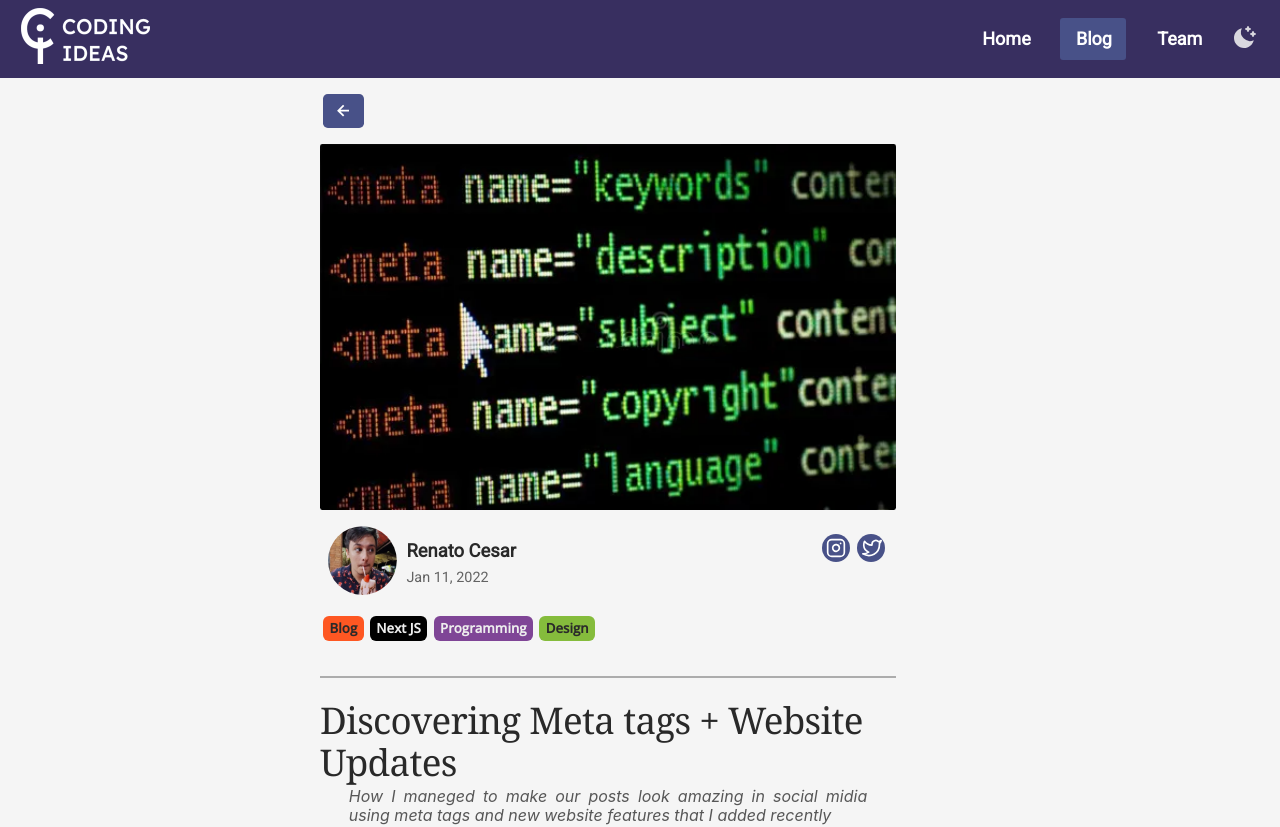
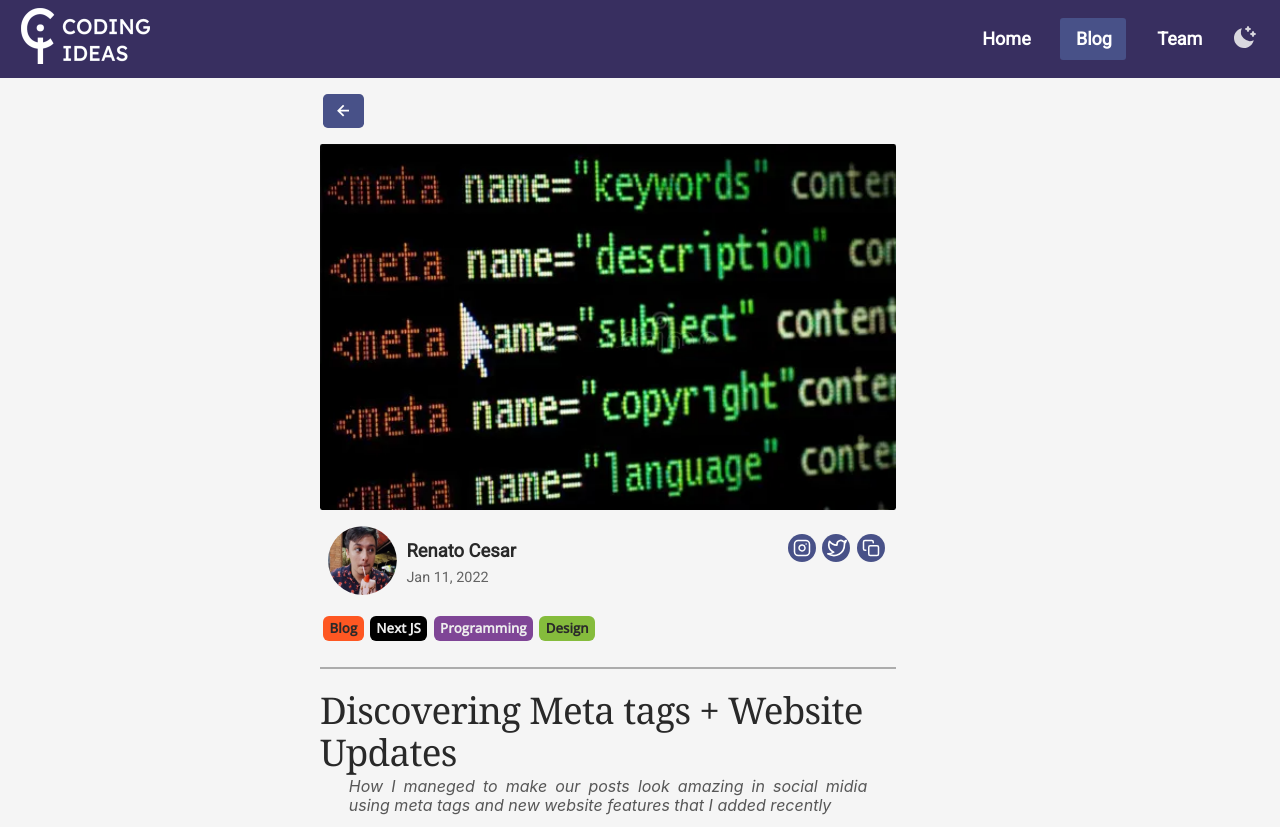
Before and after one commit to RenatoCesarF/back-to-pixels, a Next.js app: page /blog/discovering-meta-tags-plus-website-uptades in a window 1280 px wide. Shown: the top 827 px of the page. Built offline with nearby package versions, Linux system fonts and the light colour scheme.

Commit message:
🚧 Working on internal post information and bubble

```diff
--- a/components/ActionIconButton.tsx
+++ b/components/ActionIconButton.tsx
@@ -35,7 +35,7 @@ const ActionIconButton: React.FC<ActionIconButtonProps> = (props:ActionIconButto
         <div
             onClick={() => props.onClick()}
             className="action-button-div"
-            style={{ height: divSize, width: divSize}}>
+            style={{ height: divSize, width: divSize, padding: "5px"}}>
             {getActionIcon(props.icon)}
         </div>
     );
--- a/components/InternPostInformation.tsx
+++ b/components/InternPostInformation.tsx
@@ -1,25 +1,35 @@
 import Link from "next/link";
-import { useRouter } from "next/router";
-import Author from "../classes/authorType";
-import Category from "../classes/category";
+import { useEffect, useState } from "react";
+import Post from "../classes/postType";
 import { formateDate } from "../utils/formateDate";
 import ActionIconButton, { ActionButtonIcon } from "./ActionIconButton";
 import ListOfCategories from "./ListCategories";
+import WEB_SITE_INFO from '../utils/webSiteInfo';
+import { m } from "framer-motion";
+import copyToClipboard from "../utils/copyToClipBoard";
 
 const authorImageSize: string ="4.3em";
 const instagramURL: string = "https://www.instagram.com";
 const twitterURL: string = "https://www.twitter.com";
 
-interface IPost{author: Author, publishDate: string, postSlug: string, categories: Array<Category>}
+interface InternPostInformationProps{post: Post}
 
 
-const InternPostInformation: React.FC<IPost> = (postInfo: IPost) =>{
+const InternPostInformation: React.FC<InternPostInformationProps> = ({post}:InternPostInformationProps) =>{
+    const [isShareApiAvailable, setIsShareApiAvailable] = useState(false);
+    const shareURL = `${WEB_SITE_INFO.DEFAULT_URL}/blog/${post.slug}`
+    const autorRedirectLink: string = `/team/${post.author.key}`;
+    const formatedDate: string = formateDate(post.date);
 
-    const redirectToInstagram = () => window.open(`${instagramURL}/${postInfo.author.instagram}/`);
-    const redirectToTwitter = () => window.open(`${twitterURL}/${postInfo.author.twitter}/`);
+    const redirectToInstagram = () => window.open(`${instagramURL}/${post.author.instagram}/`);
+    const redirectToTwitter = () => window.open(`${twitterURL}/${post.author.twitter}/`);
+    const openShareWindow = () => window.navigator.share({title:post.title,text: post.excerpt,url:shareURL});
+    const copyPostLink = () => copyToClipboard(shareURL);
 
-    const autorRedirectLink: string = `/team/${postInfo.author.key}`;
-    const formatedDate: string = formateDate(postInfo.publishDate);
+
+    useEffect(() => {
+        setIsShareApiAvailable(!!window.navigator.share);
+    }, []);
 
     return(
         <>
@@ -33,15 +43,15 @@ const InternPostInformation: React.FC<IPost> = (postInfo: IPost) =>{
                                 width={authorImageSize}
                                 height={authorImageSize}
                                 style={{height: authorImageSize, width: authorImageSize}}
-                                alt={`${postInfo.author.name} image`}
-                                src={postInfo.author.image_path}>
+                                alt={`${post.author.name} image`}
+                                src={post.author.image_path}>
                             </img>
                         </Link>
                     </div>
                     {/* NAME AND PUBLISH DATE */}
                     <div className="author-name-and-date">
                         <Link href={autorRedirectLink}>
-                            <p className="post-info-author-name">{postInfo.author.name}</p>
+                            <p className="post-info-author-name">{post.author.name}</p>
                         </Link>
                         <p className="post-info-publish-date">{formatedDate}</p>
                     </div>
@@ -49,13 +59,19 @@ const InternPostInformation: React.FC<IPost> = (postInfo: IPost) =>{
                 <div className="post-info-buttons">
                     <ActionIconButton icon={ActionButtonIcon.Instagram} onClick={redirectToInstagram}/>
                     <ActionIconButton icon={ActionButtonIcon.Twitter} onClick={redirectToTwitter}/>
+                    {isShareApiAvailable ?
+                        <ActionIconButton icon={ActionButtonIcon.Share} onClick={openShareWindow}/>
+                        : null
+                    }
+                    <ActionIconButton icon={ActionButtonIcon.Copy} onClick={copyPostLink}/>
                 </div>
             </div>
             <div className="post-categories-info">
-                <ListOfCategories categories={postInfo.categories}/>
+                <ListOfCategories categories={post.categories}/>
             </div>
         </>
     );
 }
 
+
 export default InternPostInformation;
--- a/package.json
+++ b/package.json
@@ -20,6 +20,7 @@
     "react": "17.0.2",
     "react-cool-inview": "^2.0.8",
     "react-dom": "17.0.2",
+    "react-hot-toast": "^2.2.0",
     "react-icons": "^4.3.1",
     "react-lottie": "^1.2.3",
     "react-markdown": "^7.1.2",
--- a/pages/_app.tsx
+++ b/pages/_app.tsx
@@ -6,6 +6,19 @@ import Header from '../components/HeaderComponent'
 import { AnimatePresence, motion, MotionConfig } from 'framer-motion';
 import HeadTag from '../components/HeadTag';
 import WEB_SITE_INFO from '../utils/webSiteInfo';
+import { Toaster } from 'react-hot-toast';
+
+const bubbleOptions = {className: 'toaster',
+success:{
+  style:{
+    background: "#485188"
+  }
+},
+error: {
+  style: {
+    background: 'red',
+  },
+},}
 
 
 const MyApp: React.FC<AppProps> = ({ Component, pageProps, router }) => {
@@ -40,6 +53,7 @@ const MyApp: React.FC<AppProps> = ({ Component, pageProps, router }) => {
           </motion.div>
         </MotionConfig>
       </AnimatePresence>
+      <Toaster position='bottom-center' toastOptions={bubbleOptions}/>
       <Footer/>
     </>
 
--- a/pages/blog/[slug].tsx
+++ b/pages/blog/[slug].tsx
@@ -71,13 +71,8 @@ const PostPage: React.FC<IPost> = ({post}: IPost) => {
                                 }
                         </m.div >
 
-                        <InternPostInformation
-                            categories={post.categories}
-                            author={post.author}
-                            publishDate={post.date}
-                            postSlug={post.slug}
-                        />
-                        <hr style={{marginTop: "2rem"}}/>
+                        <InternPostInformation post={post}/>
+                        <hr style={{marginTop: "1.4rem"}}/>
 
                         <m.section variants={slideInUp} itemProp="articleBody">
                             <h1 itemProp='name' className='post-title'>{post.title}</h1>
--- a/pages/index.tsx
+++ b/pages/index.tsx
@@ -24,6 +24,7 @@ const Home: NextPage = () => {
         </motion.div>
         <InDevelopment/>
       </div>
+
     </div>
   )
 }
--- a/styles/globals.css
+++ b/styles/globals.css
@@ -14,6 +14,7 @@
   --button-font: '';
   --main-color: #382F60;
   --secondary-color: #485188;
+  --tertiary-color: #4B81AB;
 
   --header-option-activated: #485188;
   --header-option-hover: #48518896;
@@ -129,6 +130,9 @@ body{transition: all .3s;}
   border-bottom: solid  7px;
   border-left: solid 7px;
   width: 7rem;
+}
+.toaster{
+  background-color: var(--secondary-color);
 }
 
 /*TEMP*/
--- /dev/null
+++ b/utils/copyToClipBoard.ts
@@ -0,0 +1,17 @@
+import { toast } from "react-hot-toast";
+
+const copyToClipboard = (text: string) =>{
+    if (!navigator.clipboard) {
+        return;
+    }
+    navigator.clipboard.writeText(text).then(()=> {
+        toast('Copied',{icon: "✔️", duration: 2000,  style:{
+            background: "#4B81AB", color: "white"
+        }});
+    }, (err) => {
+        toast('Unable to Copy, Try Again',{icon: "❌"});
+        console.error('Async: Could not copy text: ', err);
+    });
+}
+
+export default copyToClipboard;
```
Also changed, not shown: posts/the-way-we-do-markdown-transcription.md (+1 -1 lines), 1 other file (tests, documents, lock files or other folders).
